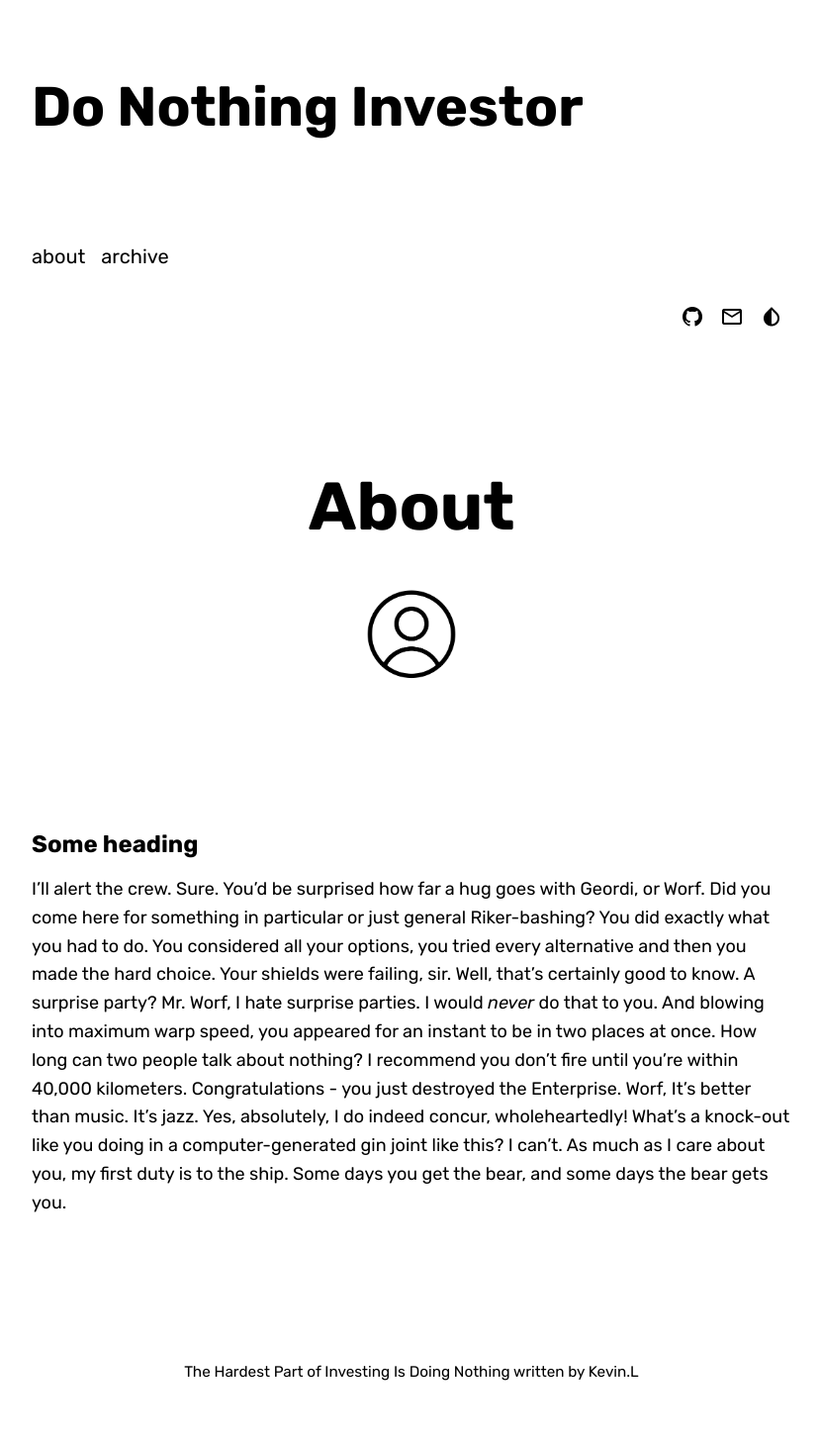
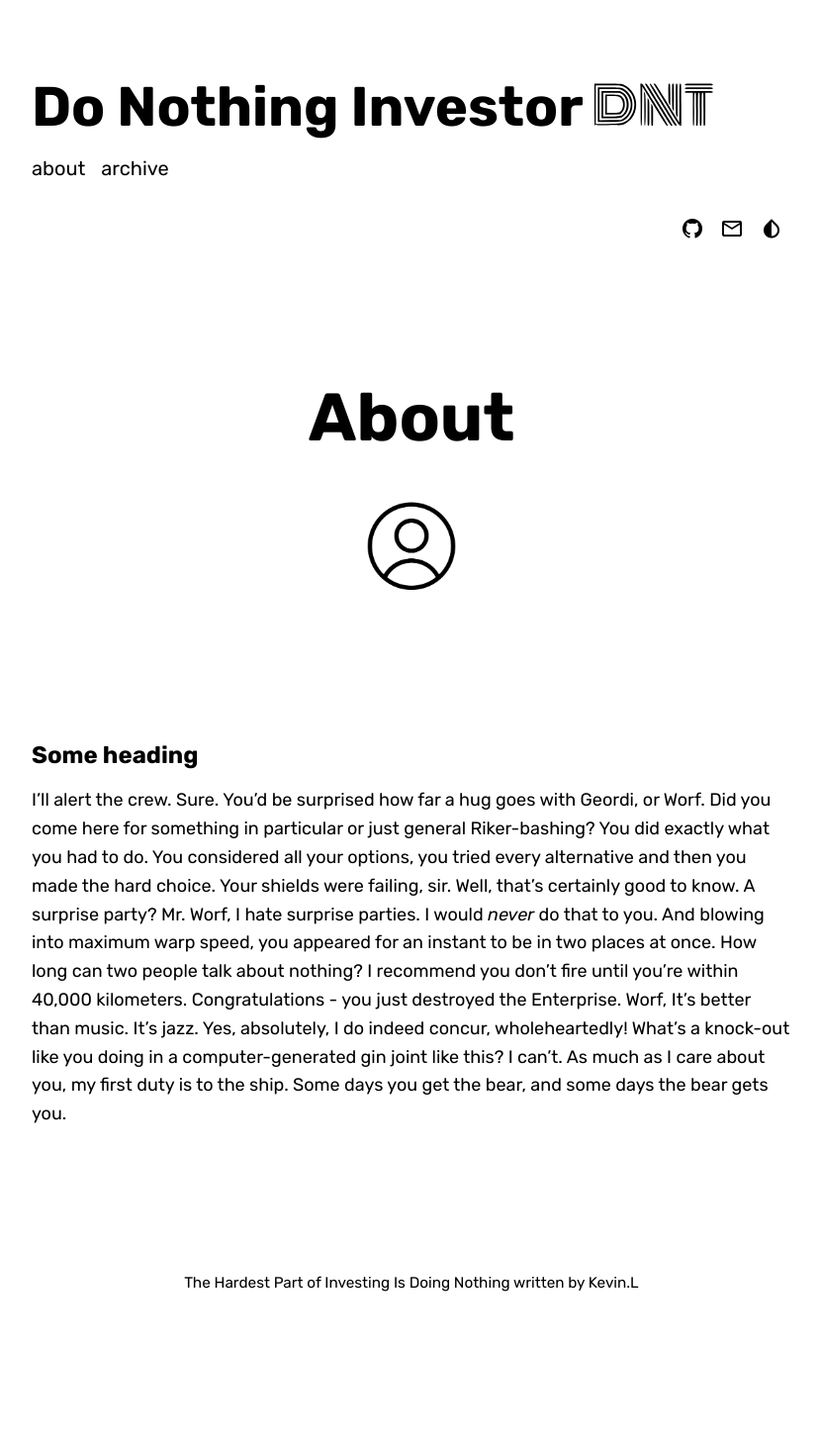
Before and after one commit to DoNothingInvestor/zero-tasking, a Jekyll site: the page built from about.md, in a window 1280 px wide. Shown: the whole page at 99% size, without its empty margins (224-1053 px from the left). Built offline with Jekyll 4.4.1, drawn with Linux system fonts in a browser that asks for light colours; some web fonts are replaced; after the commit the page ends 1372 px from its top, so only the background shows below that.

Commit message:
Update _config.yml

```diff
--- a/_config.yml
+++ b/_config.yml
@@ -11,8 +11,8 @@ blog:
 
 # Layout configuration
   #logo_path: "assets/img/DoNothingInvestor.png" # path to logo file
-  #logo_path: "assets/img/donothing.svg"
-  #search_path: # "yourgitusername.github.io"
+  logo_path: "assets/img/DNT_logo.svg"
+  search_path: "" # "yourgitusername.github.io"
                # needed for searchbox in archive page
                # 'www.DoNothingInvestor.com'
   hero_layout: true # turn on hero layout for blog and posts
```
